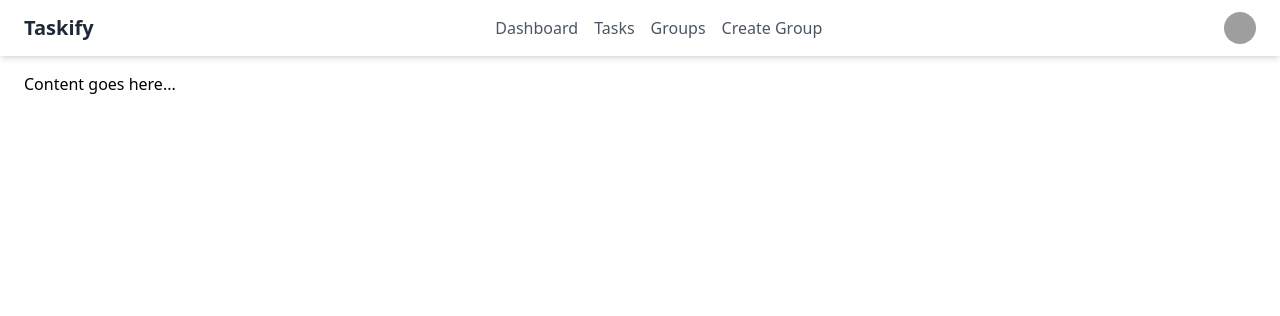
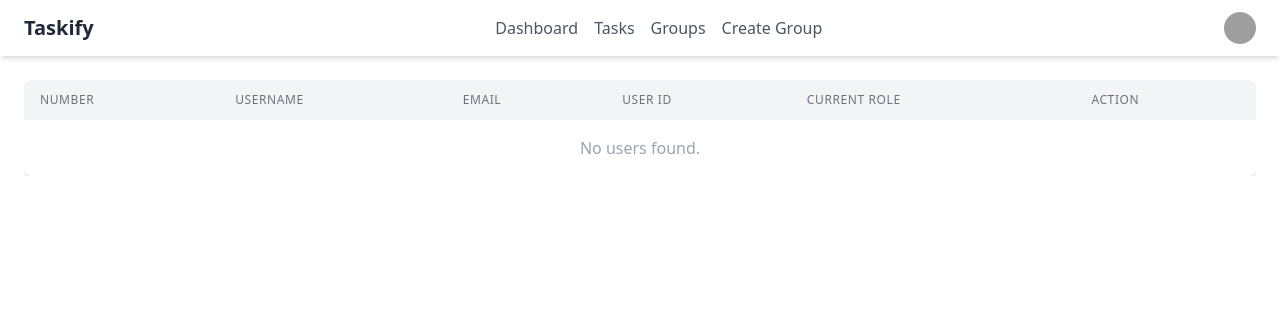
Before and after one commit to ripro805/Phitron-Sdt-Django-Project, a Django app: page /users/admin-dashboard/ in a window 1280 px wide. Shown: the top 316 px of the page. Run offline with Django 5.2, Linux system fonts and the light colour scheme; grey boxes are pictures that could not be loaded.

Commit message:
Assign role to user

```diff
--- a/task_management/static/css/output.css
+++ b/task_management/static/css/output.css
@@ -774,6 +774,10 @@
   width: 100%;
 }
 
+.min-w-full {
+  min-width: 100%;
+}
+
 .max-w-\[1440px\] {
   max-width: 1440px;
 }
@@ -855,6 +859,18 @@
 .divide-gray-200 > :not([hidden]) ~ :not([hidden]) {
   --tw-divide-opacity: 1;
   border-color: rgb(229 231 235 / var(--tw-divide-opacity, 1));
+}
+
+.overflow-hidden {
+  overflow: hidden;
+}
+
+.overflow-x-auto {
+  overflow-x: auto;
+}
+
+.whitespace-nowrap {
+  white-space: nowrap;
 }
 
 .rounded {
@@ -1192,6 +1208,14 @@
   font-weight: 600;
 }
 
+.uppercase {
+  text-transform: uppercase;
+}
+
+.tracking-wider {
+  letter-spacing: 0.05em;
+}
+
 .text-blue-500 {
   --tw-text-opacity: 1;
   color: rgb(59 130 246 / var(--tw-text-opacity, 1));
@@ -1372,6 +1396,11 @@
   background-color: rgb(220 38 38 / var(--tw-bg-opacity, 1));
 }
 
+.hover\:bg-gray-50:hover {
+  --tw-bg-opacity: 1;
+  background-color: rgb(249 250 251 / var(--tw-bg-opacity, 1));
+}
+
 .hover\:from-blue-600:hover {
   --tw-gradient-from: #2563eb var(--tw-gradient-from-position);
   --tw-gradient-to: rgb(37 99 235 / 0) var(--tw-gradient-to-position);
@@ -1450,4 +1479,8 @@
   .lg\:grid-cols-4 {
     grid-template-columns: repeat(4, minmax(0, 1fr));
   }
+
+  .lg\:grid-cols-3 {
+    grid-template-columns: repeat(3, minmax(0, 1fr));
+  }
 }
--- a/task_management/users/templates/admin/admin_dashboard.html
+++ b/task_management/users/templates/admin/admin_dashboard.html
@@ -5,7 +5,7 @@
     <meta charset="UTF-8" />
     <meta name="viewport" content="width=device-width, initial-scale=1.0" />
     <title>Document</title>
-    <link rel="stylesheet" href="{% static "css/output.css" %}" />
+    <link rel="stylesheet" href="{% static 'css/output.css' %}" />
   </head>
   <body>
     <header class="bg-white shadow-md">
@@ -101,9 +101,9 @@
     </header>
 
     <main>
-      <div class="container mx-auto px-6 py-4">
-        <p>Content goes here...</p>
-      </div>
+      {% block content %}
+      {% include "admin/user_list.html" %}
+      {% endblock content %}
     </main>
 
     <script>
--- /dev/null
+++ b/task_management/users/templates/admin/user_list.html
@@ -0,0 +1,63 @@
+<div class="container mx-auto p-6">
+  <div class="overflow-x-auto">
+    <table class="min-w-full bg-white shadow-md rounded-lg overflow-hidden">
+      <thead class="bg-gray-100">
+        <tr>
+          <th
+            class="px-4 py-3 text-left text-xs font-medium text-gray-500 uppercase tracking-wider"
+          >
+            Number
+          </th>
+          <th
+            class="px-4 py-3 text-left text-xs font-medium text-gray-500 uppercase tracking-wider"
+          >
+            Username
+          </th>
+          <th
+            class="px-4 py-3 text-left text-xs font-medium text-gray-500 uppercase tracking-wider"
+          >
+            Email
+          </th>
+          <th
+            class="px-4 py-3 text-left text-xs font-medium text-gray-500 uppercase tracking-wider"
+          >
+            User ID
+          </th>
+          <th
+            class="px-4 py-3 text-left text-xs font-medium text-gray-500 uppercase tracking-wider"
+          >
+            Current Role
+          </th>
+          <th
+            class="px-4 py-3 text-left text-xs font-medium text-gray-500 uppercase tracking-wider"
+          >
+            Action
+          </th>
+        </tr>
+      </thead>
+      <tbody class="divide-y divide-gray-200">
+        {% for user in users %}
+        <tr class="hover:bg-gray-50">
+          <td class="px-4 py-4 whitespace-nowrap">{{ forloop.counter }}</td>
+          <td class="px-4 py-4 whitespace-nowrap">{{ user.first_name }} {{ user.last_name }}</td>
+          <td class="px-4 py-4 whitespace-nowrap">{{ user.email }}</td>
+          <td class="px-4 py-4 whitespace-nowrap">{{ user.id }}</td>
+          <td class="px-4 py-4 whitespace-nowrap">{{ user.groups.first.name |default:"No Group Assigned"}}</td>
+          <td class="px-4 py-4 whitespace-nowrap">
+            <a
+              href="{% url 'assign_role' user.id %}"
+              class="bg-blue-500 hover:bg-blue-600 text-white font-bold py-2 px-4 rounded"
+            >
+              Change Role
+            </a>
+          </td>
+        </tr>
+        {% empty %}
+        <tr>
+          <td colspan="6" class="text-center py-4 text-gray-400">No users found.</td>
+        </tr>
+        {% endfor %}
+      </tbody>
+    </table>
+  </div>
+</div>
--- a/task_management/users/urls.py
+++ b/task_management/users/urls.py
@@ -1,10 +1,11 @@
 from django.urls import path
 
-from users.views import admin_dashboard, sign_in, sign_up, sign_out, activate_account
+from users.views import admin_dashboard, assign_role, sign_in, sign_up, sign_out, activate_account
 urlpatterns = [
     path('sign-up/', sign_up, name='sign_up'),
     path('sign-in/', sign_in, name='sign_in'),
     path('sign-out/', sign_out, name='sign_out'),
     path('activate/<int:uid>/<str:token>/', activate_account, name='activate_account'),
     path('admin-dashboard/', admin_dashboard, name='admin_dashboard'),
+    path('assign-role/<int:user_id>/', assign_role, name='assign_role'),
 ]
--- a/task_management/users/views.py
+++ b/task_management/users/views.py
@@ -7,7 +7,7 @@
 from django.shortcuts import redirect
 from django.contrib import messages
 from users.forms import StyledAuthenticationForm
-from users. forms import LoginForm
+from users. forms import LoginForm, AssignRoleForm
 from django.contrib.auth.tokens import default_token_generator
 
 
@@ -68,4 +68,20 @@
         return redirect('sign_in')
 
 def admin_dashboard(request):
-    return render(request, 'admin/admin_dashboard.html')
+    users = User.objects.all()
+    return render(request, 'admin/admin_dashboard.html', {'users': users})
+
+def assign_role(request, user_id):
+    user = User.objects.get(id=user_id)
+    form = AssignRoleForm()
+    if request.method == 'POST':
+        form = AssignRoleForm(request.POST)
+        if form.is_valid():
+            role = form.cleaned_data['role']
+            user.groups.clear()  # Clear existing roles
+            user.groups.add(role)  # Assign new role
+            user.save()
+            messages.success(request, f"Role '{role.name}' has been assigned to {user.username}.")
+            return redirect('admin_dashboard')
+
+    return render(request, 'admin/assign_role.html', {'form': form, 'user': user})
```
Also changed, not shown: task_management/users/forms.py (+8 -0 lines), task_management/users/templates/admin/assign_role.html (added, +12 -0 lines).
